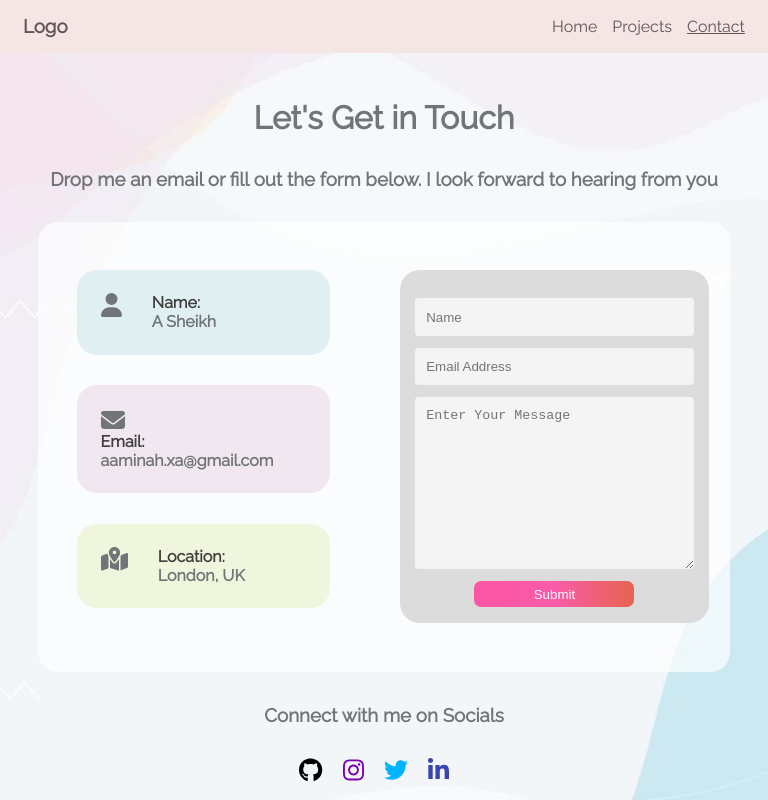
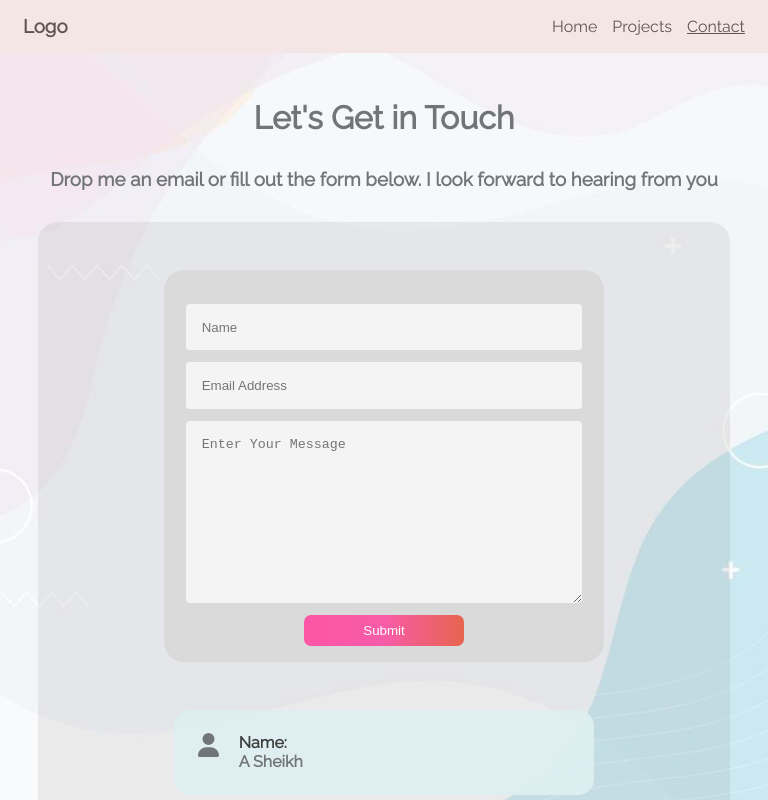
Before and after one commit to ayahxsheikh/my-portfolio, a React (Create React App) app: page /contact in a window 768 px wide. Shown: the top 800 px of the page. Built offline with nearby package versions, Linux system fonts and the light colour scheme.

Commit message:
edited contact page layout

```diff
--- a/src/pages/Contact.js
+++ b/src/pages/Contact.js
@@ -32,6 +32,16 @@ function Contact(){
                     <h3 style={styles.h3}>Drop me an email or fill out the form below. I look forward to hearing from you</h3>
             <section className="contact-grid">
 
+            <div className="form-bg" id="contact">
+                    <form onSubmit={handleSubmit} >
+                        <input type="text" placeholder="Name" />
+                        <input  placeholder="Email Address" />
+                        <textarea placeholder="Enter Your Message" cols="30" rows="10" ></textarea>
+                        <button className="f-btn" >Submit</button>
+                    </form>
+                </div>
+
+
                 <aside className="contact-info">
 
                    <div className="contact-text text1" style={styles.text1} >
@@ -58,16 +68,7 @@ function Contact(){
                         </div>
                     </div>
                 </aside>
-
-                <div className="form-bg" id="contact">
-                    <form onSubmit={handleSubmit} >
-                        <input type="text" placeholder="Name" />
-                        <input  placeholder="Email Address" />
-                        <textarea placeholder="Enter Your Message" cols="30" rows="10" ></textarea>
-                        <button className="f-btn" >Submit</button>
-                    </form>
-                </div>
-            </section>
+                </section>
 
                 <h3 style={styles.h3}>Connect with me on Socials</h3>
             <section className="icon-div">
--- a/src/styles/contact.css
+++ b/src/styles/contact.css
@@ -25,25 +25,19 @@
 
     .contact-grid {
       display: grid;
-      grid-template-columns: 1.5fr 2fr;
-      grid-template-rows: 1fr 1 / 4 fr;
+      grid-template-columns: 1.5fr 1fr;
+      grid-template-rows: 1fr;
       margin: 2rem auto;
-      /* background-color: #6a68681c; */
-      background-color: #ffffffaf;
+      background-color: #6a68681c;
+      /* background-color: #ffffffaf; */
       border-radius: 20px;
       padding: 7% 1%;
-      /* grid-template-areas: '#icons #contact'
-      'idk #contact'; */
     }
 
     .contact-info {
-      display: flex;
+      /* display: flex;
       flex-direction: column;
-      /* align-items:center; */
-      gap: 1.9rem;
-      /* grid-area: '#icon'; */
-      /* margin: 2rem auto; */
-      margin-left:2rem;
+      gap: 1.9rem; */
       color: #717577;
     }
 
@@ -51,11 +45,11 @@
       display: flex;
       flex-wrap:wrap;
       justify-content: start;
-      gap: 5%;
-      padding: 9%;
+      padding: 7%;
       max-width: 80%;
+      margin: 2rem auto;
       /* background-color: #f1e6f1ee; */
-      border-radius: 20px;
+      border-radius: 16px;
     }
 
     .text-info {
@@ -67,9 +61,9 @@
       flex-direction: column;
       align-items: center;
       /* margin: 0rem auto;  */
-      margin-left: 4rem;
-      width: 80%;
-      max-width: 600px;
+      margin-left: 2rem;
+      width: 90%;
+      /* max-width: 600px;  */
       background-color: #dadadaec;
       /* background-color: #e6e6e6ee; */
       border-radius: 20px;
@@ -81,7 +75,7 @@
       width: 90%;
       margin: 1rem auto;
       padding-top: 4%;
-      max-width: 450px;
+      max-width: 500px;
     }
 
     form :not(:last-child) {
@@ -150,3 +144,47 @@
   .text3 {
     background-color: #d8dec9ee;
   } */
+
+
+
+   @media only screen and (max-width: 830px){
+
+    .contactBg{
+      min-height: 160vh;
+      min-width: 80vw;
+      }
+
+    .contact-grid {
+      grid-template-columns: 1fr;
+      /* margin: 0rem; */
+    }
+
+    .form-bg{
+        margin: 0 auto;
+        width: 65%;
+        margin-bottom: 2rem;
+      }
+
+    .contact-info{
+      align-self: center;
+    }
+
+    .contact-text{
+      max-width: 55%;
+      padding: 3.5%;
+      margin: 1rem auto;
+
+    }
+
+  }
+
+  /* @media only screen and (min-width: 500px){
+    .contactBg{
+      min-height: 110vh;
+      min-width: 80vw;
+      }
+  }
+
+  .contact-grid {
+    grid-template-columns: 1fr 1fr;
+  } */
--- a/src/styles/project.css
+++ b/src/styles/project.css
@@ -142,7 +142,7 @@
 
     @media only screen and (min-width: 730px){
       .projectBg{
-        min-height: 160vh;
+        min-height: 180vh;
         min-width: 100vw;
         }
 
```
